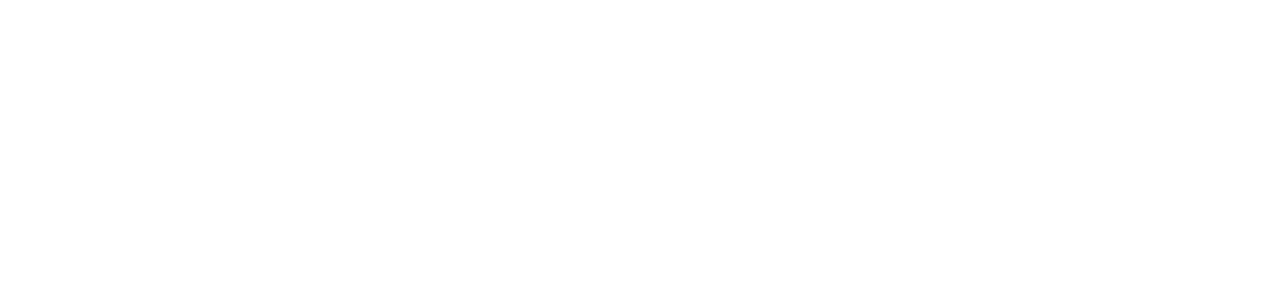
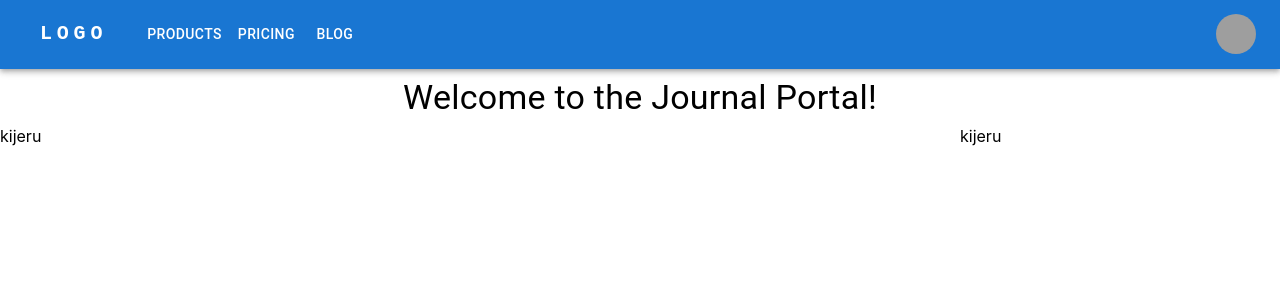
Before and after one commit to amanfoundongithub/Custom-ERP-Program, a React (Create React App) app in the folder erp-frontend/: page /journal in a window 1280 px wide. Before the commit this address had no page. Shown: the top 300 px of the page. Built offline with nearby package versions, Linux system fonts and the light colour scheme; grey boxes are pictures that could not be loaded; some icons are missing.

Commit message:
Added journal page skeleton, will add details

```diff
--- a/erp-frontend/src/Home/MainPage.js
+++ b/erp-frontend/src/Home/MainPage.js
@@ -8,7 +8,6 @@
 
     return(
         <div>
-            <TopBar />
             <Box sx = {{
                 width : '100%',
                 height : '100%',
--- a/erp-frontend/src/Home/WelcomeBox.js
+++ b/erp-frontend/src/Home/WelcomeBox.js
@@ -3,10 +3,14 @@
 import Paper from "@mui/material/Paper"
 import Typography from "@mui/material/Typography"
 import React from "react"
+import {useNavigate} from 'react-router-dom';
 
 
 
 const WelcomeBox = () => {
+
+    // Navigator hook
+    const navigateTo = useNavigate()
 
     return (
         <Box sx={{
@@ -42,11 +46,16 @@
                         column: '75%',
 
                     }} gap={2}>
+
+
                         <Button variant="outlined" color="success" sx={{
                             transition: 'transform 0.3s ease',
                             '&:hover': {
                                 transform: 'scale(1.1)'
                             }
+                        }}
+                        onClick={() => {
+                            navigateTo('/journal')
                         }}>
                             ADD A TRANSACTION TO JOURNAL
                         </Button>
--- a/erp-frontend/src/index.js
+++ b/erp-frontend/src/index.js
@@ -5,17 +5,25 @@
 import reportWebVitals from './reportWebVitals';
 
 // For binding the pages to the web
-import {BrowserRouter, Routes, Route} from 'react-router-dom';
+import { BrowserRouter, Routes, Route } from 'react-router-dom';
 import MainHomePage from './home/MainPage';
+import Box from '@mui/material/Box';
+import TopBar from './utils/TopBar';
+import JournalPage from './journal/JournalPage';
 
 
 const root = ReactDOM.createRoot(document.getElementById('root'));
 root.render(
-  <BrowserRouter>
-    <Routes>
-      <Route path = '/home' element = {<MainHomePage />}/>
-    </Routes>
-  </BrowserRouter>
+  <Box>
+    <TopBar />
+    <BrowserRouter>
+      <Routes>
+        <Route path='/home' element={<MainHomePage />} />
+        <Route path='/journal' element = {<JournalPage />}/>
+      </Routes>
+    </BrowserRouter>
+  </Box>
+
 );
 
 // If you want to start measuring performance in your app, pass a function
--- /dev/null
+++ b/erp-frontend/src/journal/JournalPage.js
@@ -0,0 +1,81 @@
+import Box from "@mui/material/Box"
+import CircularProgress from "@mui/material/CircularProgress"
+import Typography from "@mui/material/Typography"
+import React, { useEffect, useState } from "react"
+
+const JournalPage = () => {
+
+    // Loader spinner to load the page, controller for controlling the behavior
+    const [pageLoaded, setPageLoader] = useState(false)
+
+    // Loading the page
+    useEffect(() => {
+
+        //
+        setTimeout(() => {
+            setPageLoader(true)
+        }, 3000)
+    })
+
+    // List of transactions i want to show?
+    return (
+        pageLoaded == false ?
+            <Box sx={{
+                width: '100%',
+                height: '100%',
+                display: 'flex',
+                flexDirection: 'column',
+                alignItems: 'center',
+                mt : 4
+            }} gap={1}>
+
+
+                    <CircularProgress />
+                    <Typography variant="subtitle1">
+                        Please wait while we load the journal page...
+                    </Typography>
+
+
+
+            </Box>
+            :
+            <Box sx={{
+                width: '100%',
+                height: '100%',
+                display: 'flex',
+                flexDirection: 'column'
+            }} gap={1}>
+
+                <Typography variant="h4" textAlign="center" mt={1}>
+                    Welcome to the Journal Portal!
+                </Typography>
+
+
+                <Box sx={{
+                    width: '100%',
+                    height: '100%',
+                    display: 'flex',
+                    flexDirection: 'row'
+                }}>
+
+                    <Box sx={{
+                        width: '75%',
+                        height: '100%'
+                    }}>
+                        kijeru
+                    </Box>
+
+                    <Box sx={{
+                        width: '25%',
+                        height: '100%'
+                    }}>
+                        kijeru
+                    </Box>
+
+                </Box>
+            </Box>
+
+    )
+}
+
+export default JournalPage
```
